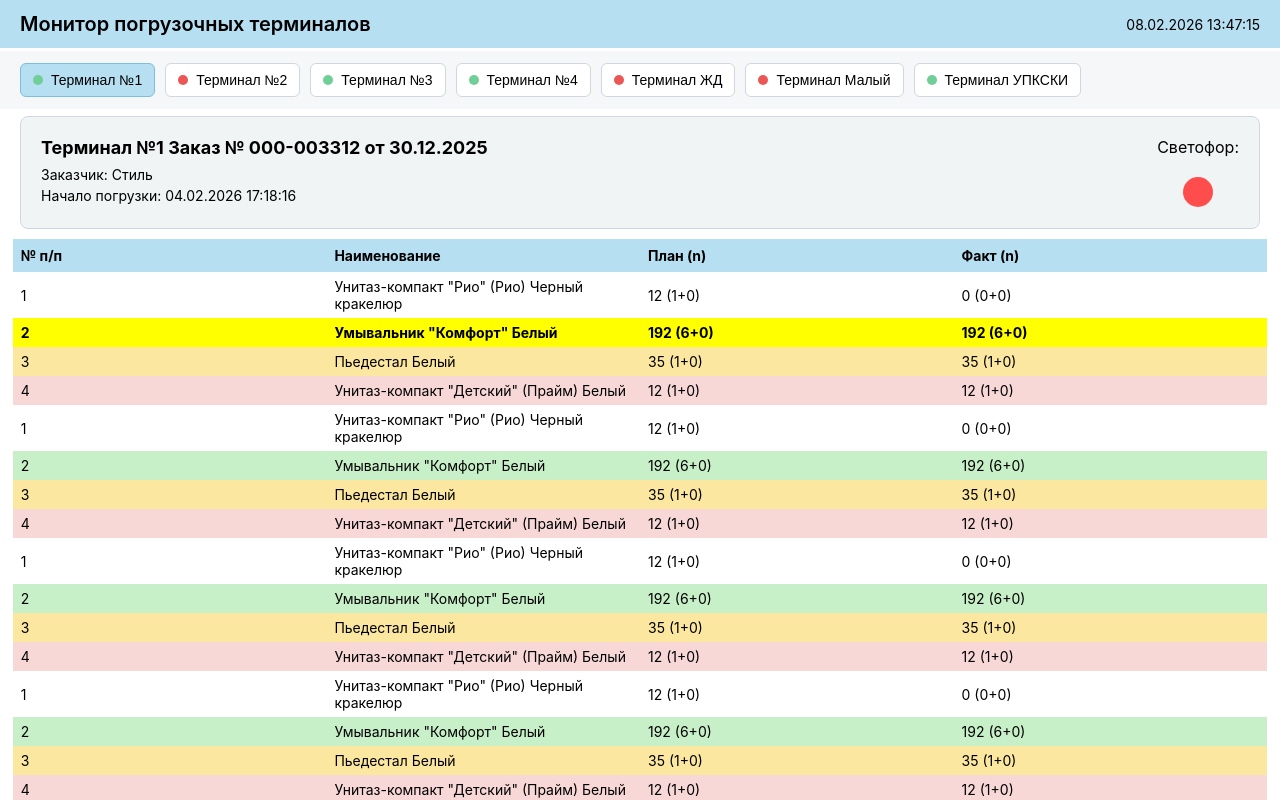
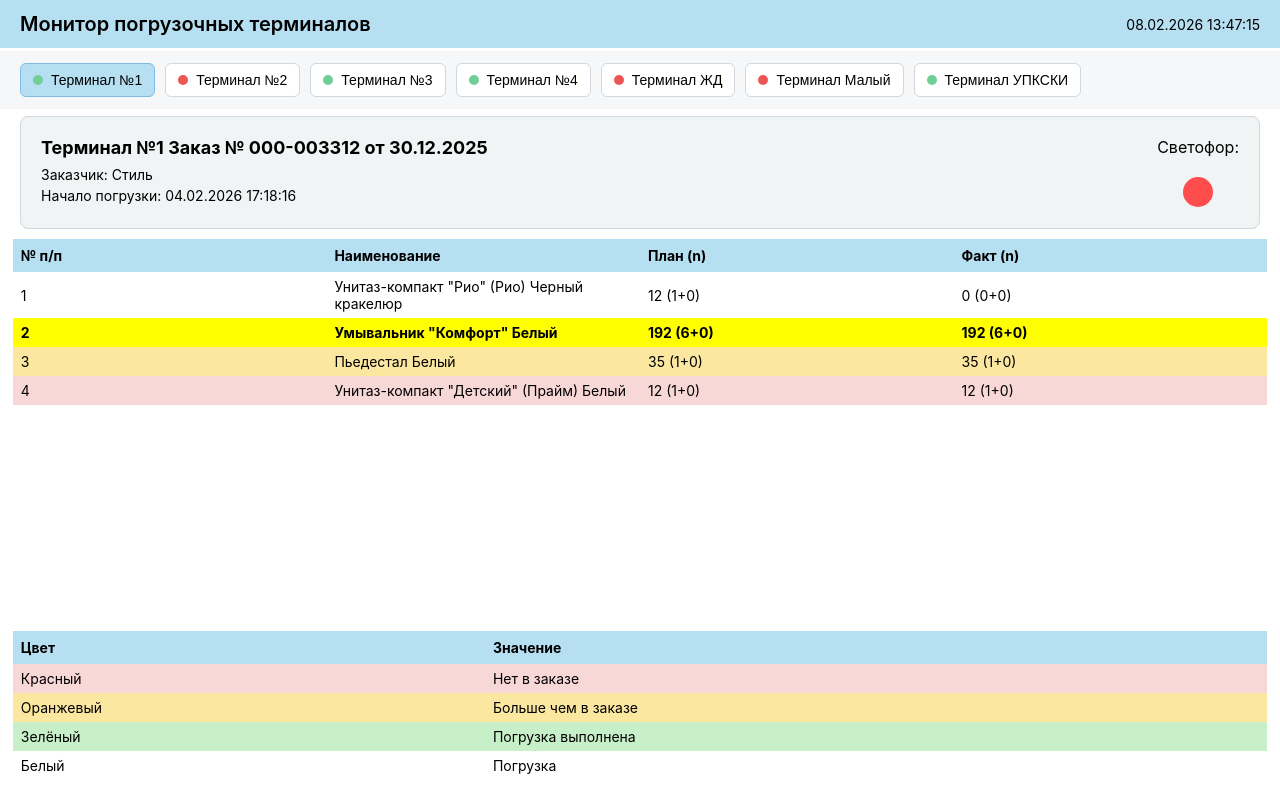
Before and after one commit to KraKuz/Terminal-Monitor, a React (Create React App) app: page / in a window 1280 px wide. Both pictures are taken after a click on the button "Терминал №1". Shown: the top 800 px of the page. Built offline with nearby package versions, Linux system fonts and the light colour scheme.

Commit message:
Refactoring order info and order table, removed copying test items

```diff
--- a/src/App.tsx
+++ b/src/App.tsx
@@ -5,7 +5,8 @@ import { OrderItem } from "./types/OrderItem";
 import Footer from "./components/Footer";
 import Header from "./components/Header";
 import TerminalSelector from "./components/TerminalSelector";
-
+import OrderInfo from "./components/OrderInfo";
+import OrderTable from "./components/OrderTable";
 
 const terminals: Terminal[] = [
   { id: 1, name: "Терминал №1", hasOrder: true },
@@ -20,34 +21,6 @@ const terminals: Terminal[] = [
 // Тестовые данные для таблицы
 const testOrderItems: OrderItem[] = [
   { id: 1, name: 'Унитаз-компакт "Рио" (Рио) Черный кракелюр', plan: '12 (1+0)', fact: '0 (0+0)', status: "loading" },
-  { id: 2, name: 'Умывальник "Комфорт" Белый', plan: '192 (6+0)', fact: '192 (6+0)', status: "done" },
-  { id: 3, name: 'Пьедестал Белый', plan: '35 (1+0)', fact: '35 (1+0)', status: "more" },
-  { id: 4, name: 'Унитаз-компакт "Детский" (Прайм) Белый', plan: '12 (1+0)', fact: '12 (1+0)', status: "none" },
-    { id: 1, name: 'Унитаз-компакт "Рио" (Рио) Черный кракелюр', plan: '12 (1+0)', fact: '0 (0+0)', status: "loading" },
-  { id: 2, name: 'Умывальник "Комфорт" Белый', plan: '192 (6+0)', fact: '192 (6+0)', status: "done" },
-  { id: 3, name: 'Пьедестал Белый', plan: '35 (1+0)', fact: '35 (1+0)', status: "more" },
-  { id: 4, name: 'Унитаз-компакт "Детский" (Прайм) Белый', plan: '12 (1+0)', fact: '12 (1+0)', status: "none" },
-    { id: 1, name: 'Унитаз-компакт "Рио" (Рио) Черный кракелюр', plan: '12 (1+0)', fact: '0 (0+0)', status: "loading" },
-  { id: 2, name: 'Умывальник "Комфорт" Белый', plan: '192 (6+0)', fact: '192 (6+0)', status: "done" },
-  { id: 3, name: 'Пьедестал Белый', plan: '35 (1+0)', fact: '35 (1+0)', status: "more" },
-  { id: 4, name: 'Унитаз-компакт "Детский" (Прайм) Белый', plan: '12 (1+0)', fact: '12 (1+0)', status: "none" },
-    { id: 1, name: 'Унитаз-компакт "Рио" (Рио) Черный кракелюр', plan: '12 (1+0)', fact: '0 (0+0)', status: "loading" },
-  { id: 2, name: 'Умывальник "Комфорт" Белый', plan: '192 (6+0)', fact: '192 (6+0)', status: "done" },
-  { id: 3, name: 'Пьедестал Белый', plan: '35 (1+0)', fact: '35 (1+0)', status: "more" },
-  { id: 4, name: 'Унитаз-компакт "Детский" (Прайм) Белый', plan: '12 (1+0)', fact: '12 (1+0)', status: "none" },
-    { id: 1, name: 'Унитаз-компакт "Рио" (Рио) Черный кракелюр', plan: '12 (1+0)', fact: '0 (0+0)', status: "loading" },
-  { id: 2, name: 'Умывальник "Комфорт" Белый', plan: '192 (6+0)', fact: '192 (6+0)', status: "done" },
-  { id: 3, name: 'Пьедестал Белый', plan: '35 (1+0)', fact: '35 (1+0)', status: "more" },
-  { id: 4, name: 'Унитаз-компакт "Детский" (Прайм) Белый', plan: '12 (1+0)', fact: '12 (1+0)', status: "none" },
-    { id: 1, name: 'Унитаз-компакт "Рио" (Рио) Черный кракелюр', plan: '12 (1+0)', fact: '0 (0+0)', status: "loading" },
-  { id: 2, name: 'Умывальник "Комфорт" Белый', plan: '192 (6+0)', fact: '192 (6+0)', status: "done" },
-  { id: 3, name: 'Пьедестал Белый', plan: '35 (1+0)', fact: '35 (1+0)', status: "more" },
-  { id: 4, name: 'Унитаз-компакт "Детский" (Прайм) Белый', plan: '12 (1+0)', fact: '12 (1+0)', status: "none" },
-    { id: 1, name: 'Унитаз-компакт "Рио" (Рио) Черный кракелюр', plan: '12 (1+0)', fact: '0 (0+0)', status: "loading" },
-  { id: 2, name: 'Умывальник "Комфорт" Белый', plan: '192 (6+0)', fact: '192 (6+0)', status: "done" },
-  { id: 3, name: 'Пьедестал Белый', plan: '35 (1+0)', fact: '35 (1+0)', status: "more" },
-  { id: 4, name: 'Унитаз-компакт "Детский" (Прайм) Белый', plan: '12 (1+0)', fact: '12 (1+0)', status: "none" },
-    { id: 1, name: 'Унитаз-компакт "Рио" (Рио) Черный кракелюр', plan: '12 (1+0)', fact: '0 (0+0)', status: "loading" },
   { id: 2, name: 'Умывальник "Комфорт" Белый', plan: '192 (6+0)', fact: '192 (6+0)', status: "done" },
   { id: 3, name: 'Пьедестал Белый', plan: '35 (1+0)', fact: '35 (1+0)', status: "more" },
   { id: 4, name: 'Унитаз-компакт "Детский" (Прайм) Белый', plan: '12 (1+0)', fact: '12 (1+0)', status: "none" },
@@ -106,44 +79,12 @@ function App() {
       {/* Основной контент */}
       <div className="app-content">
 
-      {/* Контейнер с информацией о заказе */}
-      {selectedTerminal && selectedTerminal.hasOrder && (
-        <div className="order-container">
-          <div className="order-left">
-            <h3>{selectedTerminal.name} Заказ № 000-003312 от 30.12.2025</h3>
-            <p>Заказчик: Стиль</p>
-            <p>Начало погрузки: 04.02.2026 17:18:16</p>
-          </div>
-          <div className="order-right">
-            <p>Светофор:</p>
-            <div className="traffic-light" />
-          </div>
-        </div>
-      )}
+        {/* Контейнер с информацией о заказе */}
+        {selectedTerminal && selectedTerminal.hasOrder && ( <OrderInfo terminal={selectedTerminal} /> )}
 
-      {/* Таблица заказа */}
-      {selectedTerminal && selectedTerminal.hasOrder && (
-        <table className="order-table">
-          <thead>
-            <tr>
-              <th>№ п/п</th>
-              <th>Наименование</th>
-              <th>План (n)</th>
-              <th>Факт (n)</th>
-            </tr>
-          </thead>
-          <tbody>
-            {orderItems.map(item => (
-              <tr key={item.id} className={`status-${item.status} ${item.isUpdating ? "updating" : ""}`}>
-                <td>{item.id}</td>
-                <td>{item.name}</td>
-                <td>{item.plan}</td>
-                <td>{item.fact}</td>
-              </tr>
-            ))}
-          </tbody>
-        </table>
-      )}
+        {/* Таблица заказа */}
+        {selectedTerminal && selectedTerminal.hasOrder && ( <OrderTable items={orderItems} /> )}
+
       </div>
 
       {/* Подвал */}
--- /dev/null
+++ b/src/components/OrderInfo.tsx
@@ -0,0 +1,26 @@
+import { Terminal } from "../types/Terminal";
+
+type OrderInfoProps = {
+  terminal: Terminal;
+};
+
+function OrderInfo({ terminal }: OrderInfoProps) {
+  return (
+    <div className="order-container">
+      <div className="order-left">
+        <h3>
+          {terminal.name} Заказ № 000-003312 от 30.12.2025
+        </h3>
+        <p>Заказчик: Стиль</p>
+        <p>Начало погрузки: 04.02.2026 17:18:16</p>
+      </div>
+
+      <div className="order-right">
+        <p>Светофор:</p>
+        <div className="traffic-light" />
+      </div>
+    </div>
+  );
+}
+
+export default OrderInfo;
--- /dev/null
+++ b/src/components/OrderTable.tsx
@@ -0,0 +1,38 @@
+import { OrderItem } from "../types/OrderItem";
+
+type OrderTableProps = {
+  items: OrderItem[];
+};
+
+function OrderTable({ items }: OrderTableProps) {
+  return (
+    <table className="order-table">
+      <thead>
+        <tr>
+          <th>№ п/п</th>
+          <th>Наименование</th>
+          <th>План (n)</th>
+          <th>Факт (n)</th>
+        </tr>
+      </thead>
+
+      <tbody>
+        {items.map(item => (
+          <tr
+            key={item.id}
+            className={`status-${item.status} ${
+              item.isUpdating ? "updating" : ""
+            }`}
+          >
+            <td>{item.id}</td>
+            <td>{item.name}</td>
+            <td>{item.plan}</td>
+            <td>{item.fact}</td>
+          </tr>
+        ))}
+      </tbody>
+    </table>
+  );
+}
+
+export default OrderTable;
```
